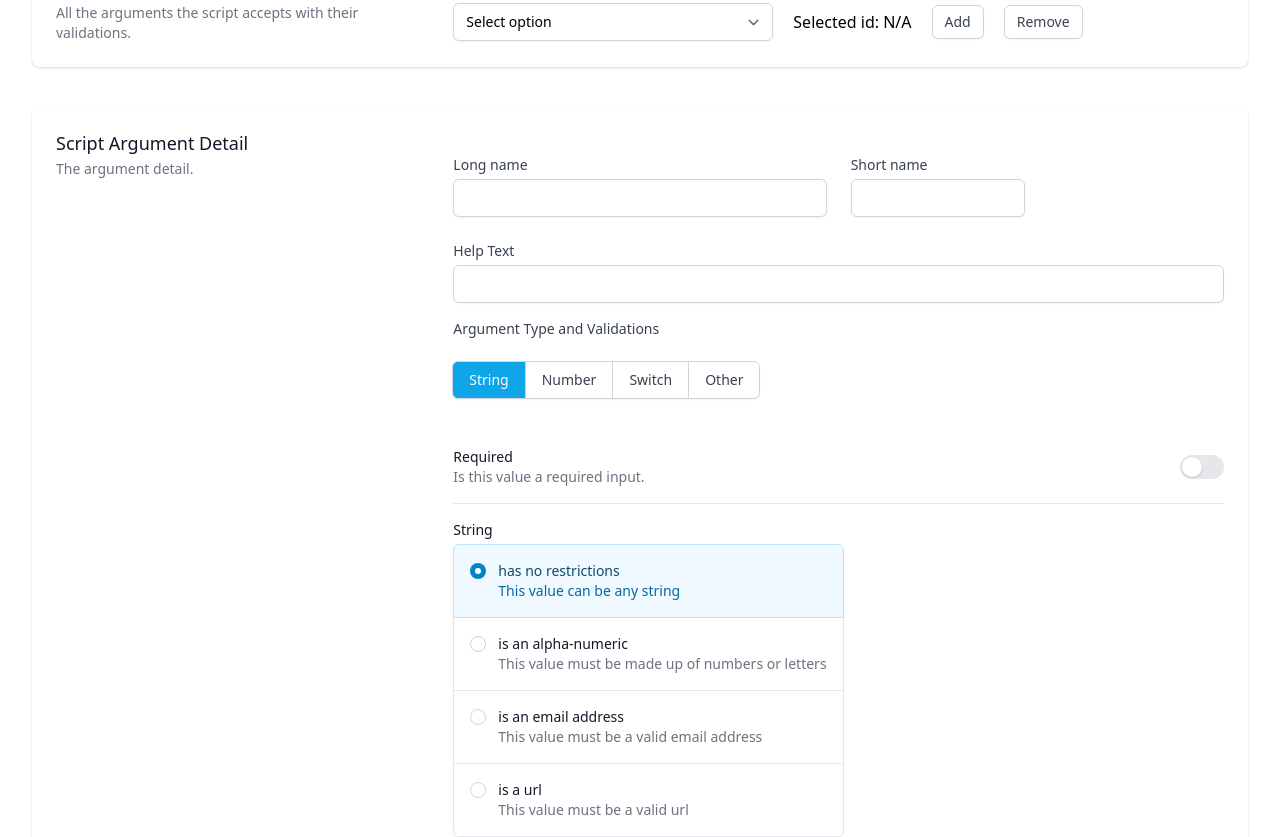
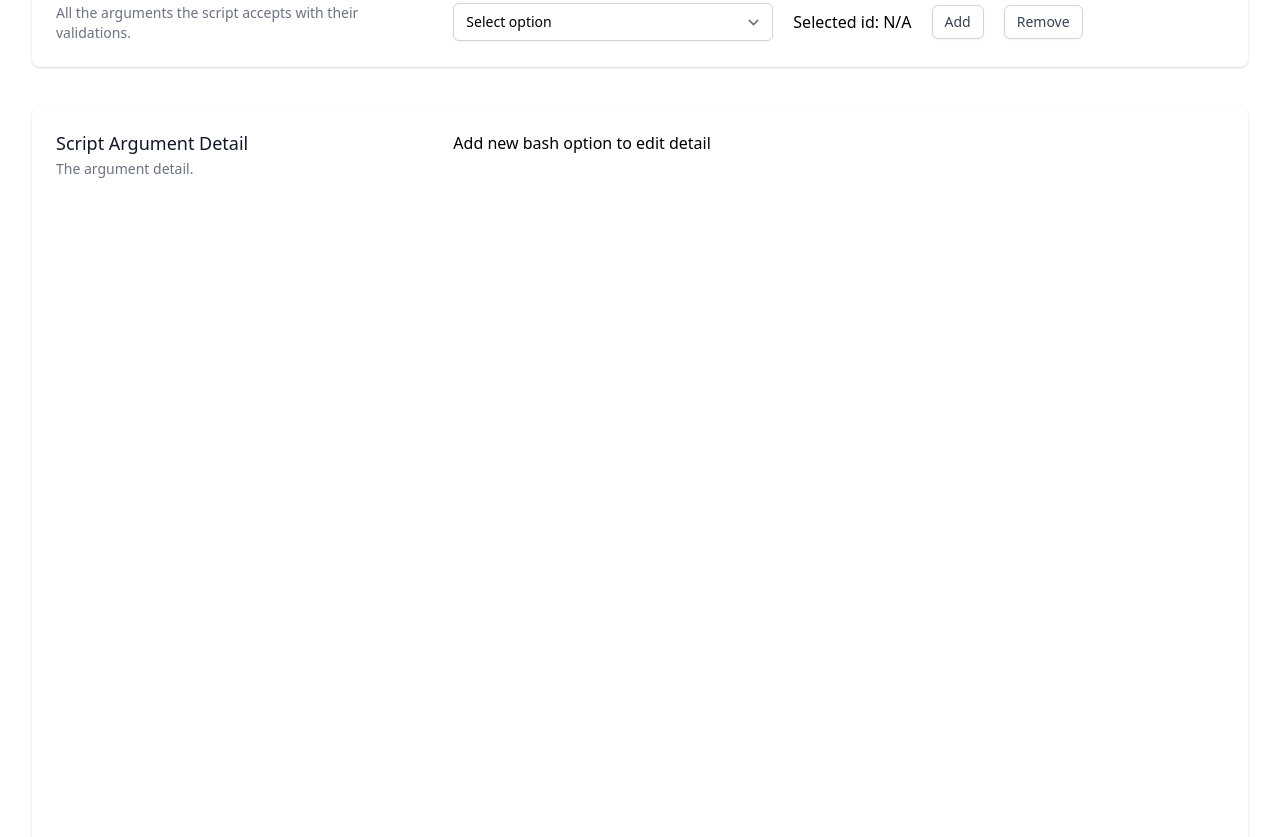
Before and after one commit to mikeleitz/licketyscript-portal, a Vue app: page /licketyScriptApp in a window 1280 px wide. Shown: the part 388-1225 px from the top of the page. Built offline with nearby package versions, Linux system fonts and the light colour scheme; what @tailwindcss/typography would draw is missing.

Commit message:
Finally master/detail working.

```diff
--- a/src/components/App/ScriptInput.vue
+++ b/src/components/App/ScriptInput.vue
@@ -51,7 +51,7 @@
             <h3 class="text-lg font-medium leading-6 text-gray-900">Script Argument Detail</h3>
             <p class="mt-1 text-sm text-gray-500">The argument detail.</p>
           </div>
-          <div class="mt-5 md:mt-0 md:col-span-2">
+          <div class="mt-5 md:mt-0 md:col-span-2" v-show="showArgDetail">
             <form class="space-y-6" action="#" method="POST">
               <fieldset>
                 <div>
@@ -113,9 +113,6 @@
                 </span>
                   </div>
                   <div>
-                    <!--                We show this: <my-comp></my-comp>-->
-                    <!--                We don't show this: <my-comp test="0"></my-comp>-->
-
                     <InputTypeString v-if="showString"/>
                     <InputTypeNumber v-if="showNumber"/>
                     <InputTypeSwitch v-if="showSwitch"/>
@@ -124,6 +121,10 @@
                 </div>
               </fieldset>
             </form>
+          </div>
+
+          <div class="mt-5 md:mt-0 md:col-span-2" v-show="!showArgDetail">
+            Add new bash option to edit detail
           </div>
         </div>
       </div>
@@ -149,7 +150,8 @@ export default {
       showButton: true,
       id: -1,
       bashOptions: [],
-// Button on far left has rounded edges on left
+
+      // Button on far left has rounded edges on left
       stringButtonSelectedClass: "-ml-px relative inline-flex items-center px-4 py-2 border border-gray-300 text-sm font-medium focus:z-10 focus:outline-none focus:ring-1 focus:ring-indigo-500 focus:border-indigo-500 bg-light-blue-500 hover:bg-light-blue-600  text-white     rounded-l-md focus:outline-none focus:ring-2 focus:ring-offset-2 focus:ring-light-blue-500",
       stringButtonNotSelectedClass: "-ml-px relative inline-flex items-center px-4 py-2 border border-gray-300 text-sm font-medium focus:z-10 focus:outline-none focus:ring-1 focus:ring-indigo-500 focus:border-indigo-500 bg-white  rounded-l-md        hover:bg-gray-50         text-gray-700",
 
@@ -178,9 +180,9 @@ export default {
       let bashOption = this.scriptInProgress.getOptionById(this.selectedBashOptionId)
       this.thisScriptInput = bashOption
 
-      this.longName = 'zxc'
-      this.shortName = 'zxc'
-      this.helpText = 'zxc'
+      this.longName = bashOption.longName
+      this.shortName = bashOption.shortName
+      this.helpText = bashOption.helpText
 
       if (bashOption != null) {
         console.info('Showing arg detail')
```
